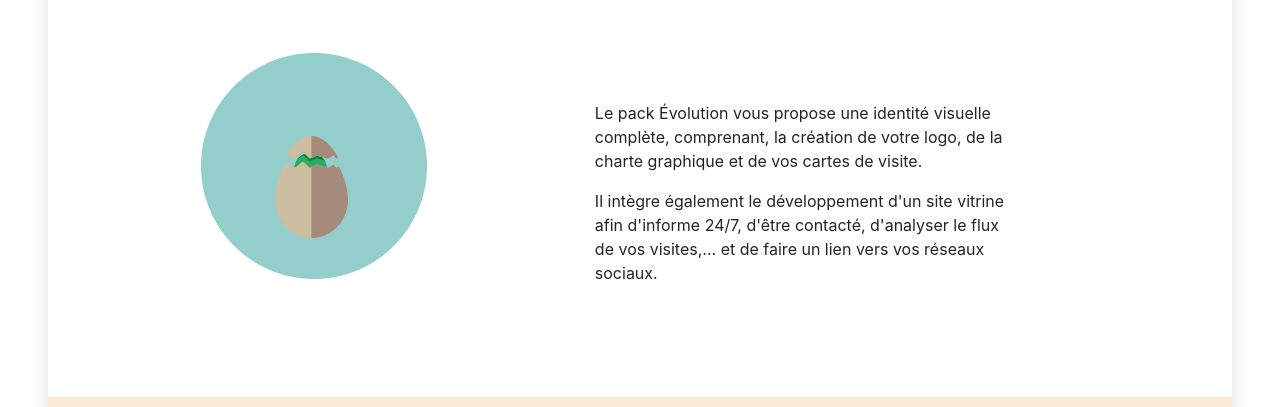
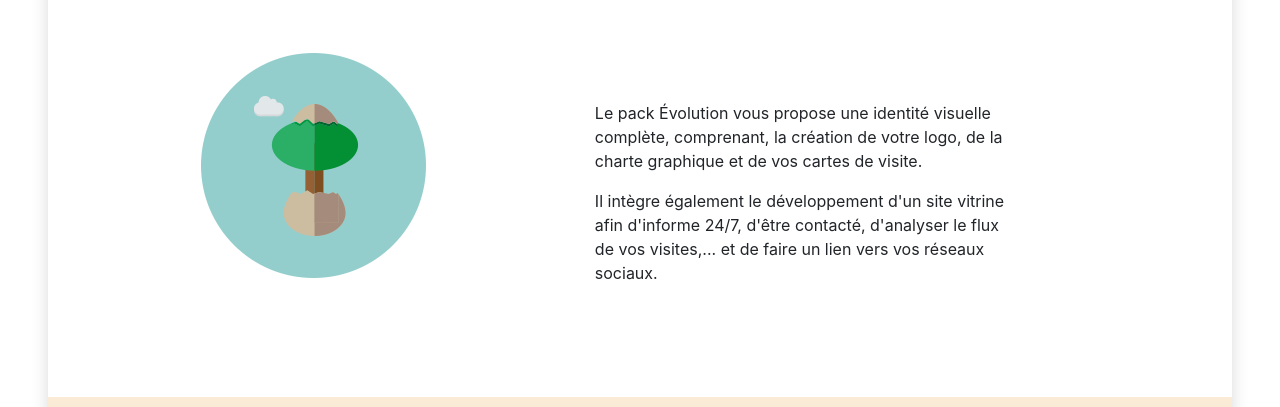
Before and after one commit to SilvaJ3/Bootstrap_exo_2_youcommunik, a website: page index.html in a window 1280 px wide. Shown: the part 1207-1614 px from the top of the page. Drawn offline with nearby package versions, Linux system fonts and the light colour scheme.

Commit message:
logo evolution

```diff
--- a/index.html
+++ b/index.html
@@ -120,7 +120,7 @@
                 </div>
                 <div class="row">
                     <div class="col-5 text-center">
-                        <img src="./public/img/icon-eclosion.png" alt="">
+                        <img src="./public/img/icon-evolution.png" alt="">
                     </div>
                     <div class="col-7 p-5">
                         <p class="w-75">Le pack Évolution vous propose une identité visuelle complète, comprenant, la création de votre logo, de la charte graphique et de vos cartes de visite.</p>
```
